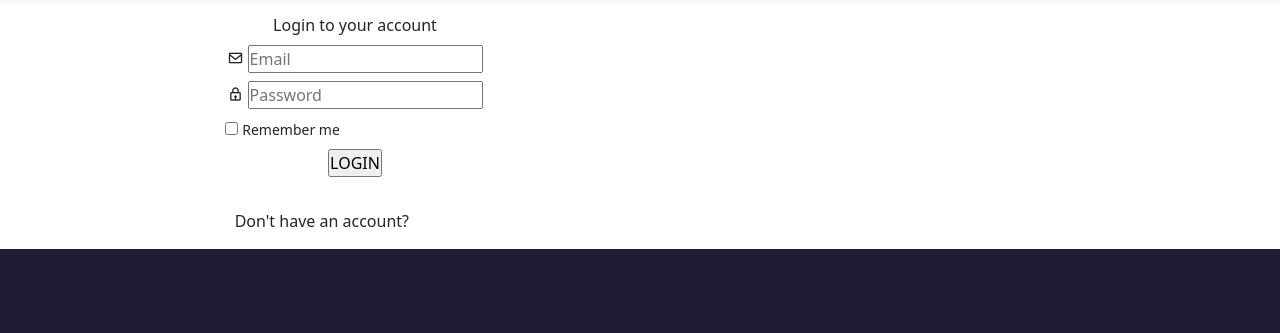
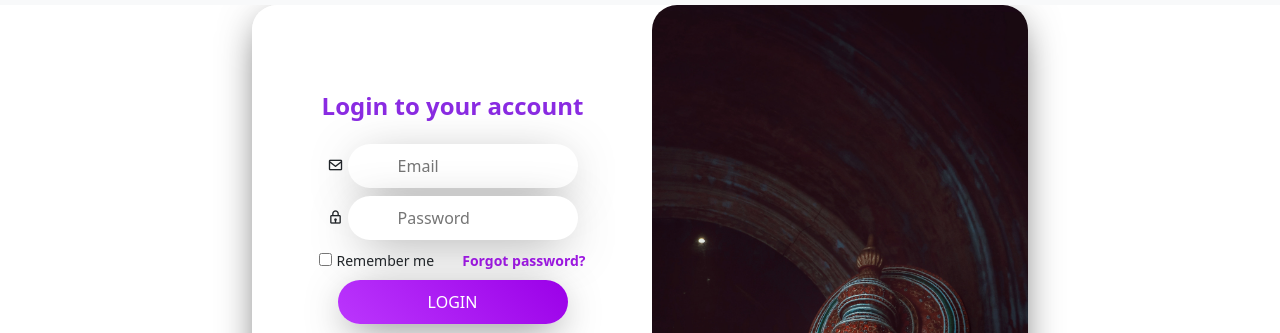
Before and after one commit to jemmmi/k2-site, a plain HTML site: page signin.html in a window 1280 px wide. Shown: the part 125-458 px from the top of the page. Drawn offline with nearby package versions, Linux system fonts and the light colour scheme; a web font is replaced by a local one.

Commit message:
Update style.css

```diff
--- a/style.css
+++ b/style.css
@@ -213,3 +213,126 @@ a{
 img {
     width: 100%;
 }
+.signup {
+    position: relative;
+    max-width: 800px;
+    height: 700px;
+}
+
+.signin {
+    position: relative;
+    max-width: 800px;
+    height: 600px;
+}
+
+
+.myRightCtn {
+    position: relative;
+    background-image: url("../img/kathakali.jpg");
+    background-position: center;
+    background-size: cover;
+    border-radius: 25px;
+    width: 100%;
+    height: 100%;
+    padding: 25px;
+    color: var(--primary);
+    font-size: 12px;
+
+    display: flex;
+    justify-content: center;
+    align-items: center;
+
+}
+
+.myLeftCtn {
+    position: relative;
+    background-color: #fff;
+    border-radius: 25px;
+    height: 100%;
+    padding: 25px;
+    padding-left: 50px;
+}
+
+.myLeftCtn header {
+    color: blueviolet;
+    font-size: 24px;
+    font-weight: 700;
+    margin-bottom: 20px;
+}
+
+.myCard .row {
+    height: 100%;
+}
+
+.myCard {
+    position: relative;
+    background: #fff;
+    height: 100%;
+    border-radius: 25px;
+    -webkit-box-shadow: 0px 10px 40px -10px rgba(0, 0, 0, 0.7);
+    -moz-box-shadow: 0px 10px 40px -10px rgba(0, 0, 0, 0.7);
+    box-shadow: 0px 10px 40px -10px rgba(0, 0, 0, 0.7);
+}
+
+.myRightCtn header {
+    color: #fff;
+    font-size: 44px;
+}
+
+.box {
+    position: relative;
+    margin: 20px;
+    margin-bottom: 100px;
+}
+
+.myLeftCtn .myInput {
+    width: 230px;
+    border-radius: 25px;
+    padding: 10px;
+    padding-left: 50px;
+    border: none;
+    -webkit-box-shadow: 0px 10px 49px -14px rgba(0, 0, 0, 0.7);
+    -moz-box-shadow: 0px 10px 49px -14px rgba(0, 0, 0, 0.7);
+    box-shadow: 0px 10px 49px -14px rgba(0, 0, 0, 0.7);
+}
+
+.myLeftCtn .myInput:focus {
+    outline: none;
+}
+
+.myForm {
+    position: relative;
+    margin-top: 50px;
+}
+
+.myLeftCtn .butt {
+    background: linear-gradient(45deg, #bb36fd, #9b00e8);
+    color: #fff;
+    width: 230px;
+    border: none;
+    border-radius: 25px;
+    padding: 10px;
+    -webkit-box-shadow: 0px 10px 41px -11px rgba(0, 0, 0, 0.7);
+    -moz-box-shadow: 0px 10px 41px -11px rgba(0, 0, 0, 0.7);
+    box-shadow: 0px 10px 41px -11px rgba(0, 0, 0, 0.7);
+}
+
+.myLeftCtn .butt:hover {
+    background: linear-gradient(45deg, #c85bff, #b726ff);
+}
+
+.myLeftCtn .butt:focus {
+    outline: none;
+}
+
+.myLeftCtn .fas {
+    position: relative;
+    color: #bb36fd;
+    left: 36px;
+}
+
+.myLeftCtn a {
+    color: #9C19E0;
+    font-weight: 600;
+
+}
```
